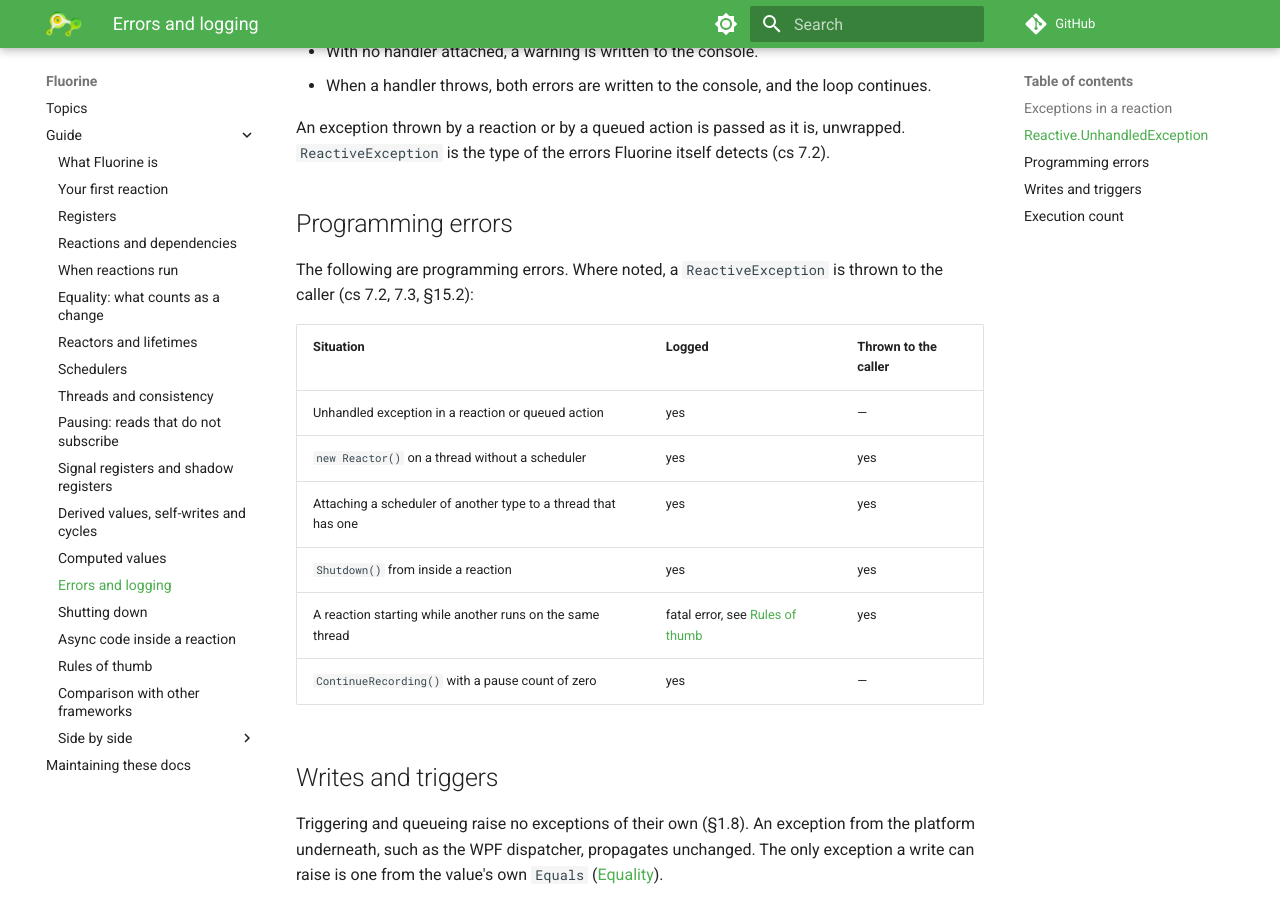
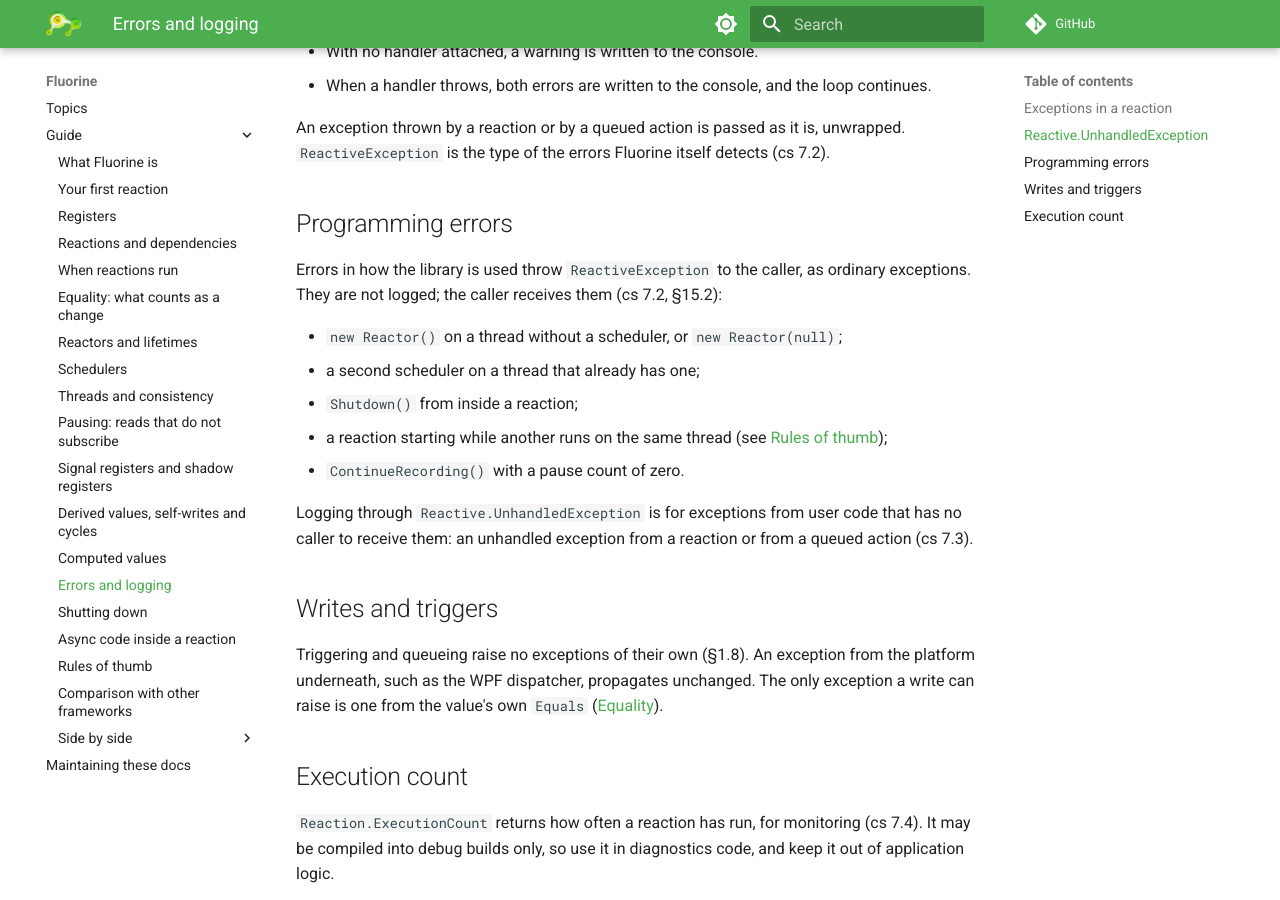
Before and after one commit to flintvane/fluorine, an MkDocs documentation site: the page built from docs/topics/errors-and-logging.md, in a window 1280 px wide and 900 px high, scrolled down 714 px. Built offline with MkDocs 1.6.1 and Material for MkDocs 9.7.7, drawn with Linux system fonts in a browser that asks for light colours; comment, search, counter and statistics services are not loaded.

Commit message:
Docs: library-use errors throw ReactiveException and are not logged; ContinueRecording at zero throws (spec 0.10 / cs 0.6)

```diff
--- a/docs/topics/errors-and-logging.md
+++ b/docs/topics/errors-and-logging.md
@@ -29,16 +29,15 @@ An exception thrown by a reaction or by a queued action is passed as it is, unwr
 
 ## Programming errors
 
-The following are programming errors. Where noted, a `ReactiveException` is thrown to the caller (cs 7.2, 7.3, §15.2):
+Errors in how the library is used throw `ReactiveException` to the caller, as ordinary exceptions. They are not logged; the caller receives them (cs 7.2, §15.2):
 
-| Situation | Logged | Thrown to the caller |
-|---|---|---|
-| Unhandled exception in a reaction or queued action | yes | — |
-| `new Reactor()` on a thread without a scheduler | yes | yes |
-| Attaching a scheduler of another type to a thread that has one | yes | yes |
-| `Shutdown()` from inside a reaction | yes | yes |
-| A reaction starting while another runs on the same thread | fatal error, see [Rules of thumb](rules-of-thumb.md) | yes |
-| `ContinueRecording()` with a pause count of zero | yes | — |
+- `new Reactor()` on a thread without a scheduler, or `new Reactor(null)`;
+- a second scheduler on a thread that already has one;
+- `Shutdown()` from inside a reaction;
+- a reaction starting while another runs on the same thread (see [Rules of thumb](rules-of-thumb.md));
+- `ContinueRecording()` with a pause count of zero.
+
+Logging through `Reactive.UnhandledException` is for exceptions from user code that has no caller to receive them: an unhandled exception from a reaction or from a queued action (cs 7.3).
 
 ## Writes and triggers
 
```
Also changed, not shown: docs/topics/pausing.md (+1 -1 lines), docs/topics/reactors.md (+1 -1 lines), docs/topics/schedulers.md (+1 -1 lines), docs/topics/shutdown.md (+1 -1 lines).
